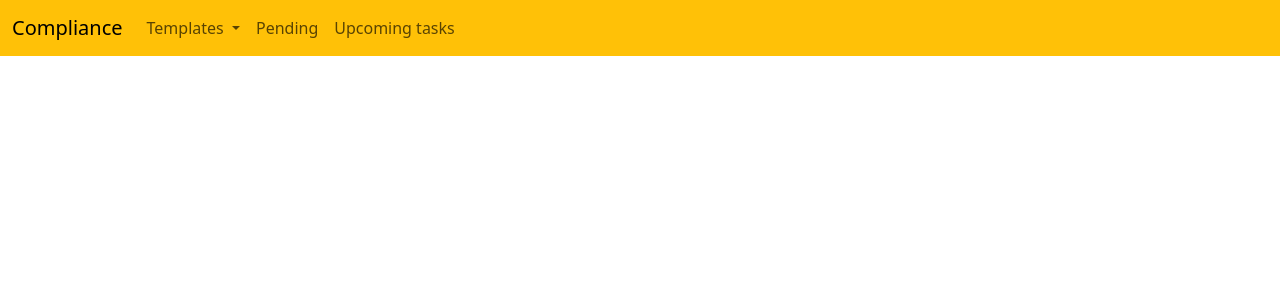
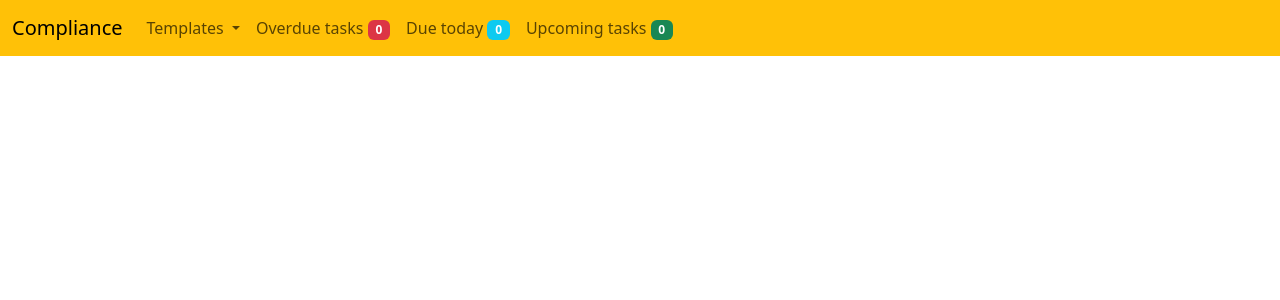
Before and after one commit to jokerdino/compliance_portal, a Django app: page /compliance/templates/ in a window 1280 px wide. Shown: the top 300 px of the page. Run offline with Django 5.2, Linux system fonts and the light colour scheme; data that the repository does not hold is empty; some libraries are stand-ins or nearby versions.

Commit message:
Updates from office

```diff
--- a/compliance/templates/base_generic.html
+++ b/compliance/templates/base_generic.html
@@ -39,8 +39,10 @@
                             <li><a class="dropdown-item" href="{% url 'template_add' %}">Add new template</a></li>
                         </ul>
                     </li>
-                    <a class="nav-link" href="#">Pending</a>
-                    <a class="nav-link" href="#">Upcoming tasks</a>
+                    <a class="nav-link" href="{% url 'task_list' filter='overdue' %}">Overdue tasks <span class="badge bg-danger">{{ overdue_count }}</span></a>
+					<a class="nav-link" href="{% url 'task_list' filter='due-today' %}">Due today <span class="badge bg-info">{{ due_today_count }}</span></a>
+					<a class="nav-link" href="{% url 'task_list' filter='upcoming' %}">Upcoming tasks <span class="badge bg-success">{{ upcoming_count }}</span></a>
+
                 </div>
             </div>
         </div>
--- a/compliance/templates/compliance/template_list.html
+++ b/compliance/templates/compliance/template_list.html
@@ -3,7 +3,7 @@
 {% block content %}
 <div class="container-fluid">
     {% if template_list %}
-    <h1>Task list</h1>
+    <h1>Template list</h1>
     <table class="table table-bordered table-hover" id="template_table">
         <thead class="table-light">
             <tr>
@@ -44,7 +44,7 @@
                     {% endif %}
 
                 </td>
-                <td>{{ template.recurring_interval }}</td>
+                <td>{{ template.get_recurring_interval_display }}</td>
                 <td>{{ template.return_number }}</td>
                 <td>{{ template.priority }}</td>
                 <td><a href="{% url 'template_edit' template.id %}" class="btn btn-secondary btn-sm">Edit</a></td>
@@ -61,6 +61,11 @@
     integrity="sha384-tsUGEwojRnoqjP6bzZ+Bpl9YTyUyWkJupPzDwLS5KYjRV58B43iIRkxGOIgBgp/E"
     crossorigin="anonymous"></script>
 <script>new DataTable('#template_table', {
+   layout: {
+            top1start: 'pageLength',
+            topStart: 'buttons',
+
+        },
         order: [[3, 'desc']]
     });</script>
 {% endblock scripts %}
--- a/compliance/urls.py
+++ b/compliance/urls.py
@@ -1,4 +1,5 @@
 from django.urls import path
+from django.views.generic import RedirectView
 from . import views
 
 # urlpatterns = [path("", views.index, name="index")]
@@ -19,15 +20,17 @@ urlpatterns = [
         name="template_edit",
     ),
     path(
-        "templates/populate_daily/",
-        views.populate_daily_templates,
-        name="populate_daily",
+        "templates/populate_tasks/<recurring_interval>/",
+        views.populate_templates,
+        name="populate_tasks",
     ),
-    path(
-        "tasks/",
-        views.TaskListView.as_view(),
-        name="task_list",
-    ),
+    path("tasks/<filter>/",
+    views.TaskListView.as_view(), name="task_list",),
+    # path(
+        # "tasks/",
+        # views.TaskListView.as_view(),
+        # name="task_list",
+    # ),
     path(
         "tasks/add/",
         views.TaskCreateView.as_view(),
@@ -39,3 +42,5 @@ urlpatterns = [
         name="task_edit",
     ),
 ]
+
+urlpatterns += [path("", RedirectView.as_view(url="tasks/due-today/", permanent=True))]
--- a/compliance/views.py
+++ b/compliance/views.py
@@ -8,6 +8,8 @@ from django.forms.models import model_to_dict
 from django.utils.timezone import now
 from django.urls import reverse_lazy
 from django.http import HttpResponse  # , HttpResponseNotFound
+from django.utils.timezone import localdate
+
 # Create your views here.
 
 
@@ -37,7 +39,7 @@ class TemplateCreateView(generic.CreateView):
     model = Template
     form_class = TemplateForm
     template_name = "template_add.html"
-    # success_url = reverse_lazy("template_list")
+    success_url = reverse_lazy("template_list")
 
     # def form_valid(self, form):
     #     obj = form.save(commit=False)
@@ -62,6 +64,7 @@ class TaskCreateView(generic.CreateView):
     model = Task
     form_class = TaskForm
     template_name = "template_add.html"
+    success_url = reverse_lazy("task_list", kwargs={"filter": "due-today"})
 
 
 class TaskUpdateView(UpdateView):
@@ -69,7 +72,7 @@ class TaskUpdateView(UpdateView):
     form_class = TaskForm
     # TODO: to verify or update the template
     template_name = "template_add.html"
-    success_url = reverse_lazy("task_list")
+    success_url = reverse_lazy("task_list", kwargs={"filter": "due-today"})
 
 
 class TemplateListView(generic.ListView):
@@ -78,7 +81,26 @@ class TemplateListView(generic.ListView):
 
 class TaskListView(generic.ListView):
     model = Task
+    #context_object_name = "task_list"
+    def get_context_data(self, **kwargs):
+        """Pass the current filter type to the template for highlighting active links."""
+        context = super().get_context_data(**kwargs)
+        context["filter_type"] = self.kwargs.get("filter", "pending")
+        return context
 
+    def get_queryset(self):
+        """Filter tasks based on the 'filter' query parameter."""
+        filter_type = self.kwargs.get("filter", "pending")  # Default to 'pending'
+        today = localdate()
+
+        if filter_type == "due-today":
+            return Task.objects.filter(due_date=today, current_status="Pending")
+        elif filter_type == "upcoming":
+            return Task.objects.filter(due_date__gt=today, current_status="Pending")
+        elif filter_type == "overdue":  # Default: pending tasks
+            return Task.objects.filter(due_date__lt=today, current_status="Pending")
+        else:  # Default: pending tasks
+            return Task.objects.filter(current_status="Pending")
 
 def calculate_due_date(due_date_days, type_of_due_date):
     """Calculate due date based on due_date_days and type (calendar/working days)."""
@@ -96,21 +118,28 @@ def calculate_due_date(due_date_days, type_of_due_date):
         return current_date
 
 
-def populate_daily_templates(request):
-    daily_templates = Template.objects.filter(recurring_interval="Daily")
-    daily_tasks = []
-    for template in daily_templates:
+def populate_templates(request, recurring_interval):
+    periodical_templates = Template.objects.filter(recurring_interval=recurring_interval)
+    periodical_tasks = []
+    for template in periodical_templates:
         task_data = model_to_dict(template, exclude=["id"])  # Convert template to dict
         task_data["due_date"] = calculate_due_date(
             template.due_date_days, template.type_of_due_date
         )
+        task_data['current_status'] = 'Pending'
+        periodical_tasks.append(Task(**task_data))  # Create Task instance
 
-        daily_tasks.append(Task(**task_data))  # Create Task instance
+    Task.objects.bulk_create(periodical_tasks)
 
-    Task.objects.bulk_create(daily_tasks)
-
-    return HttpResponse("Daily tasks populated.")
+    return HttpResponse(f"{recurring_interval} tasks populated.")
 
 
-def populate_weekly_templates():
-    pass
+def tasks_count(request):
+    """Returns the count of pending tasks globally."""
+    today = localdate()
+    due_today_count = Task.objects.filter(due_date=today, current_status="Pending").count()
+
+    overdue_count = Task.objects.filter(due_date__lt=today, current_status="Pending").count()
+    upcoming_count = Task.objects.filter(due_date__gt=today, current_status="Pending").count()
+    pending_count = Task.objects.filter(current_status="Pending").count()
+    return {"pending_tasks_count": pending_count, "due_today_count":due_today_count, "overdue_count":overdue_count, "upcoming_count":upcoming_count}
--- a/uicco/settings.py
+++ b/uicco/settings.py
@@ -67,6 +67,7 @@ TEMPLATES = [
                 "django.template.context_processors.request",
                 "django.contrib.auth.context_processors.auth",
                 "django.contrib.messages.context_processors.messages",
+                "compliance.views.tasks_count"
             ],
         },
     },
```
Also changed, not shown: compliance/models.py (+7 -7 lines), compliance/templates/compliance/task_list.html (+11 -4 lines).
